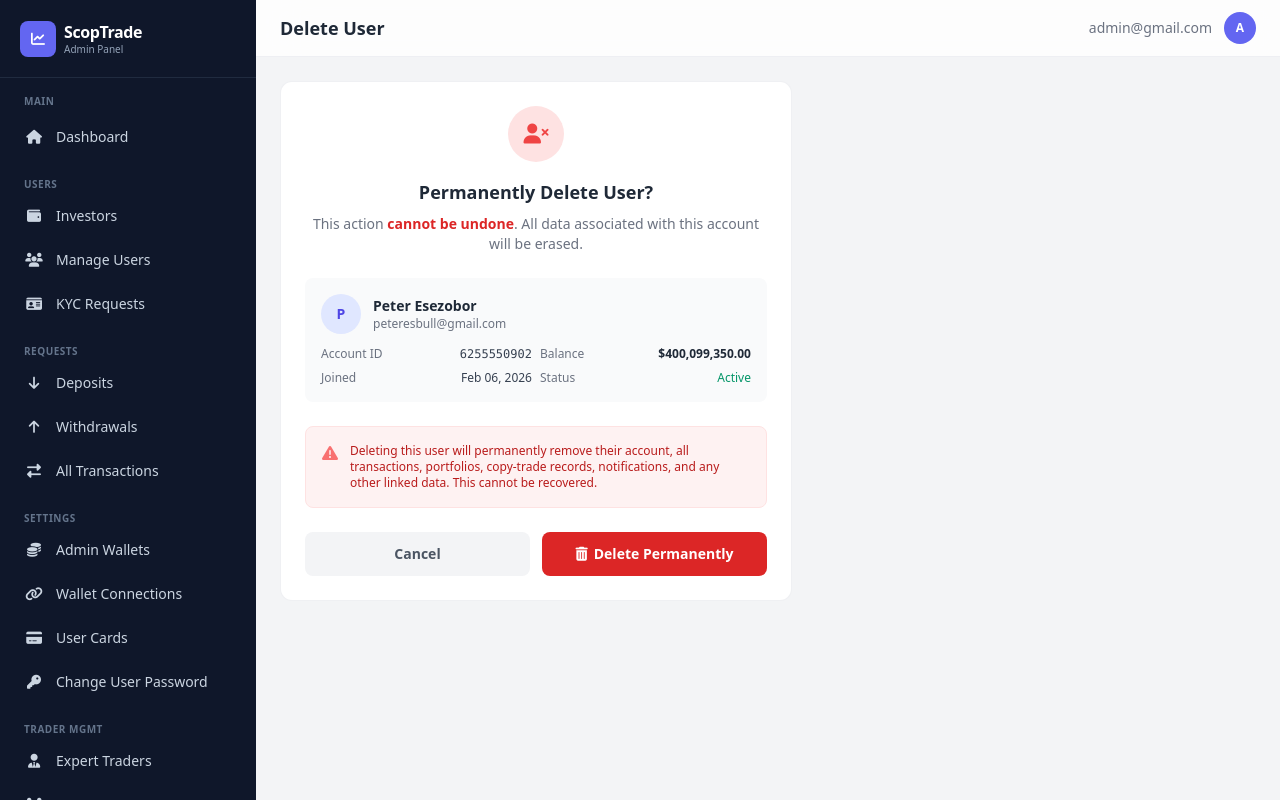
After one commit to citadelmarketpro-prog/scopstrade_backend, a Django app: page /dashboard/users/1/delete/ in a window 1280 px wide. The commit adds this page. Run offline with Django 5.2, Linux system fonts and the light colour scheme; a user stored in the database is signed in; data comes from the database, SQL or seed files in the repository; both versions use the stored data as it was after the commit; some libraries are stand-ins or nearby versions.

Commit message:
added new features

```diff
--- a/app/email_service.py
+++ b/app/email_service.py
@@ -239,7 +239,7 @@ def _footer_html(user_email):
         </div>
         <div class="footer-links">
             <a href="{frontend}/privacy-policy">Privacy Policy</a>
-            <a href="{frontend}/terms-service">Terms of Service</a>
+            <a href="{frontend}/terms-of-service">Terms of Service</a>
         </div>
         <div class="footer-text" style="margin-top: 16px;">
             Sent to {user_email} &middot; &copy; {timezone.now().year} ScopsTrade. All rights reserved.
--- a/app/models.py
+++ b/app/models.py
@@ -136,7 +136,8 @@ class CustomUser(AbstractBaseUser, PermissionsMixin):
             ("doctorate", "Doctorate"),
             ("other", "Other"),
         ],
-        help_text="Highest level of education"
+        help_text="Highest level of education",
+        default="other",
     )
 
     annual_amount = models.CharField(
@@ -446,7 +447,7 @@ class Trader(models.Model):
         help_text="Number of current open positions"
     )
     min_account_threshold = models.DecimalField(
-        max_digits=12,
+        max_digits=20,
         decimal_places=2,
         default=0.00,
         help_text="Minimum account balance required to copy this trader"
@@ -947,17 +948,17 @@ class UserTraderCopy(models.Model):
     )
     # ✅ Changed field name
     initial_investment_amount = models.DecimalField(
-        max_digits=12,
-        decimal_places=2,
-        default=0.00,  # ✅ ADD THIS
+        max_digits=20,
+        decimal_places=2,
+        default=0.00,
         help_text="Amount user initially locked in with"
     )
 
     # ✅ Changed field name
     minimum_threshold_at_start = models.DecimalField(
-        max_digits=12,
-        decimal_places=2,
-        default=0.00,  # ✅ ADD THIS
+        max_digits=20,
+        decimal_places=2,
+        default=0.00,
         help_text="Trader's minimum threshold when user started copying (for reference only)"
     )
     started_copying_at = models.DateTimeField(
--- /dev/null
+++ b/dashboard/templates/dashboard/delete_user.html
@@ -0,0 +1,63 @@
+{% extends "dashboard/base.html" %}
+{% load humanize %}
+{% block title %}Delete User - ScopTrade Admin{% endblock %}
+{% block page_title %}Delete User{% endblock %}
+
+{% block content %}
+<div class="max-w-lg">
+    <div class="bg-white rounded-xl border border-gray-200/60 p-6">
+        <div class="text-center mb-6">
+            <div class="w-14 h-14 bg-red-100 rounded-full flex items-center justify-center mx-auto mb-4">
+                <i class="fas fa-user-times text-red-500 text-xl"></i>
+            </div>
+            <h3 class="text-lg font-semibold text-gray-800 mb-2">Permanently Delete User?</h3>
+            <p class="text-sm text-gray-500">This action <span class="font-semibold text-red-600">cannot be undone</span>. All data associated with this account will be erased.</p>
+        </div>
+
+        <!-- User Summary -->
+        <div class="bg-gray-50 rounded-lg p-4 mb-6 space-y-2">
+            <div class="flex items-center gap-3 mb-3">
+                <div class="w-10 h-10 bg-indigo-100 rounded-full flex items-center justify-center text-indigo-600 font-bold text-sm">
+                    {{ view_user.email|first|upper }}
+                </div>
+                <div>
+                    <p class="font-semibold text-gray-800 text-sm">{{ view_user.first_name }} {{ view_user.last_name }}</p>
+                    <p class="text-xs text-gray-500">{{ view_user.email }}</p>
+                </div>
+            </div>
+            <div class="grid grid-cols-2 gap-2 text-xs">
+                <div class="flex justify-between"><span class="text-gray-500">Account ID</span><span class="font-mono text-gray-700">{{ view_user.account_id }}</span></div>
+                <div class="flex justify-between"><span class="text-gray-500">Balance</span><span class="font-semibold text-gray-800">${{ view_user.balance|floatformat:2|intcomma }}</span></div>
+                <div class="flex justify-between"><span class="text-gray-500">Joined</span><span class="text-gray-700">{{ view_user.date_joined|date:"M d, Y" }}</span></div>
+                <div class="flex justify-between"><span class="text-gray-500">Status</span>
+                    <span class="{% if view_user.is_active %}text-emerald-600{% else %}text-red-500{% endif %}">
+                        {% if view_user.is_active %}Active{% else %}Inactive{% endif %}
+                    </span>
+                </div>
+            </div>
+        </div>
+
+        <!-- Warning -->
+        <div class="flex items-start gap-3 bg-red-50 border border-red-100 rounded-lg p-4 mb-6">
+            <i class="fas fa-exclamation-triangle text-red-400 mt-0.5 shrink-0"></i>
+            <p class="text-xs text-red-700">
+                Deleting this user will permanently remove their account, all transactions, portfolios, copy-trade records, notifications, and any other linked data. This cannot be recovered.
+            </p>
+        </div>
+
+        <form method="post">
+            {% csrf_token %}
+            <div class="flex gap-3">
+                <a href="{% url 'dashboard:user_detail' view_user.id %}"
+                   class="flex-1 text-center px-5 py-3 bg-gray-100 text-gray-600 rounded-lg text-sm font-semibold hover:bg-gray-200 transition">
+                    Cancel
+                </a>
+                <button type="submit"
+                        class="flex-1 px-5 py-3 bg-red-600 text-white rounded-lg text-sm font-semibold hover:bg-red-500 transition">
+                    <i class="fas fa-trash-alt mr-1.5"></i>Delete Permanently
+                </button>
+            </div>
+        </form>
+    </div>
+</div>
+{% endblock %}
--- a/dashboard/templates/dashboard/user_detail.html
+++ b/dashboard/templates/dashboard/user_detail.html
@@ -40,6 +40,12 @@
         <div class="bg-white rounded-xl border border-gray-200/60 p-5">
             <h4 class="text-sm font-semibold text-gray-700 mb-4">Quick Actions</h4>
             <div class="grid grid-cols-2 md:grid-cols-4 gap-3">
+                {% if not view_user.is_superuser %}
+                <a href="{% url 'dashboard:delete_user' view_user.id %}"
+                   class="w-full text-center px-3 py-2.5 bg-red-50 text-red-700 rounded-lg text-xs font-medium hover:bg-red-100 transition">
+                    <i class="fas fa-user-times mr-1"></i>Delete User
+                </a>
+                {% endif %}
                 {% if view_user.is_verified %}
                 <form method="post">{% csrf_token %}
                     <input type="hidden" name="action" value="unverify">
--- a/dashboard/urls.py
+++ b/dashboard/urls.py
@@ -14,6 +14,7 @@ urlpatterns = [
     # Users
     path('users/', views.users_list, name='users_list'),
     path('users/<int:user_id>/', views.user_detail, name='user_detail'),
+    path('users/<int:user_id>/delete/', views.delete_user, name='delete_user'),
 
     # KYC
     path('kyc/', views.kyc_requests, name='kyc_requests'),
--- a/dashboard/views.py
+++ b/dashboard/views.py
@@ -5,6 +5,7 @@ from django.db.models import Q, Sum, Count
 from django.utils import timezone
 from django.http import JsonResponse
 from django.core.paginator import Paginator, EmptyPage, PageNotAnInteger
+from django.db import transaction
 from decimal import Decimal
 
 from app.models import (
@@ -214,6 +215,68 @@ def user_detail(request, user_id):
     return render(request, 'dashboard/user_detail.html', {
         'view_user': user, 'transactions': transactions, 'portfolios': portfolios,
     })
+
+
+@admin_required
+def delete_user(request, user_id):
+    view_user = get_object_or_404(CustomUser, id=user_id)
+
+    if view_user.is_superuser:
+        messages.error(request, "Superuser accounts cannot be deleted.")
+        return redirect('dashboard:user_detail', user_id=user_id)
+
+    if request.user.id == view_user.id:
+        messages.error(request, "You cannot delete your own account.")
+        return redirect('dashboard:user_detail', user_id=user_id)
+
+    if request.method == 'POST':
+        email = view_user.email
+        try:
+            with transaction.atomic():
+                # ── 1. JWT token blacklist (BlacklistedToken → OutstandingToken chain) ──
+                try:
+                    from rest_framework_simplejwt.token_blacklist.models import (
+                        BlacklistedToken, OutstandingToken,
+                    )
+                    BlacklistedToken.objects.filter(token__user=view_user).delete()
+                    OutstandingToken.objects.filter(user=view_user).delete()
+                except Exception:
+                    pass
+
+                # ── 2. All user-related records (explicit order avoids SQLite FK issues) ──
+                view_user.portfolios.all().delete()
+                view_user.direct_trade_history.all().delete()
+                view_user.copied_traders.all().delete()
+                view_user.transactions.all().delete()
+                view_user.notifications.all().delete()
+                view_user.stock_positions.all().delete()
+                view_user.wallet_connections.all().delete()
+                view_user.cards.all().delete()
+                view_user.tickets.all().delete()
+                view_user.payment_methods.all().delete()
+                view_user.signal_purchases.all().delete()
+                view_user.trades.all().delete()
+
+                # ── 3. Admin action log entries ──
+                try:
+                    from django.contrib.admin.models import LogEntry
+                    LogEntry.objects.filter(user=view_user).delete()
+                except Exception:
+                    pass
+
+                # ── 4. Clear self-referential referred_by FK on other users ──
+                CustomUser.objects.filter(referred_by=view_user).update(referred_by=None)
+
+                # ── 5. Delete the user (no FK children remain) ──
+                view_user.delete()
+
+            messages.success(request, f"User {email} has been permanently deleted.")
+            return redirect('dashboard:users_list')
+        except Exception as e:
+            messages.error(request, f"Could not delete user: {e}")
+            return redirect('dashboard:user_detail', user_id=user_id)
+
+    return render(request, 'dashboard/delete_user.html', {'view_user': view_user})
 
 
 # ---------------------------------------------------------------------------
--- /dev/null
+++ b/scoptrade/middleware.py
@@ -0,0 +1,15 @@
+class AppendSlashMiddleware:
+    """
+    Ensures all incoming requests have a trailing slash before URL resolution.
+    This prevents Django's CommonMiddleware from attempting a redirect on POST
+    requests that arrive without a trailing slash (e.g. when proxied via Next.js).
+    """
+
+    def __init__(self, get_response):
+        self.get_response = get_response
+
+    def __call__(self, request):
+        if not request.path_info.endswith("/"):
+            request.path_info += "/"
+            request.path += "/"
+        return self.get_response(request)
```
Also changed, not shown: app/auth_views.py (+8 -16 lines), scoptrade/settings.py (+11 -1 lines), app/migrations/0008_alter_customuser_level_of_education.py (added), app/migrations/0009_fix_decimal_overflow.py (added), db.sqlite3.
